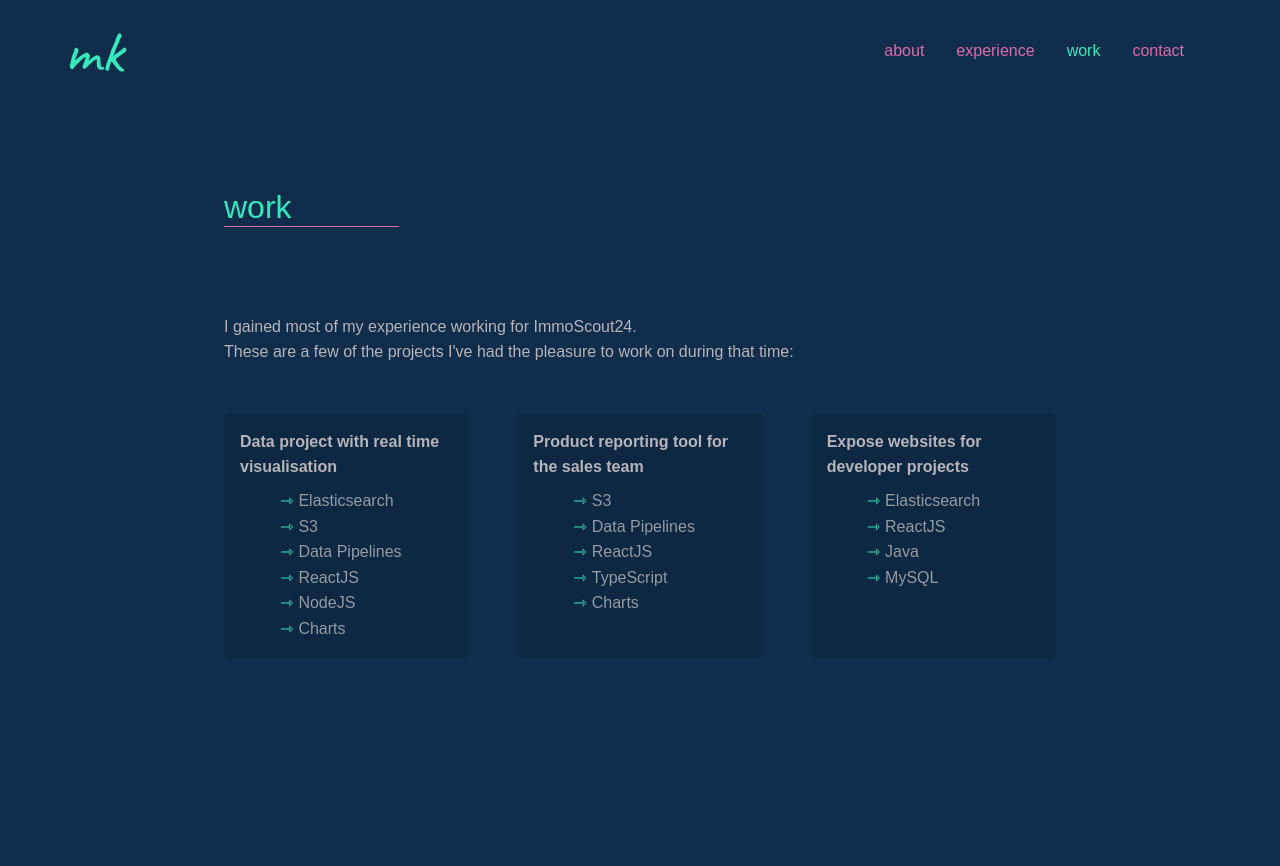
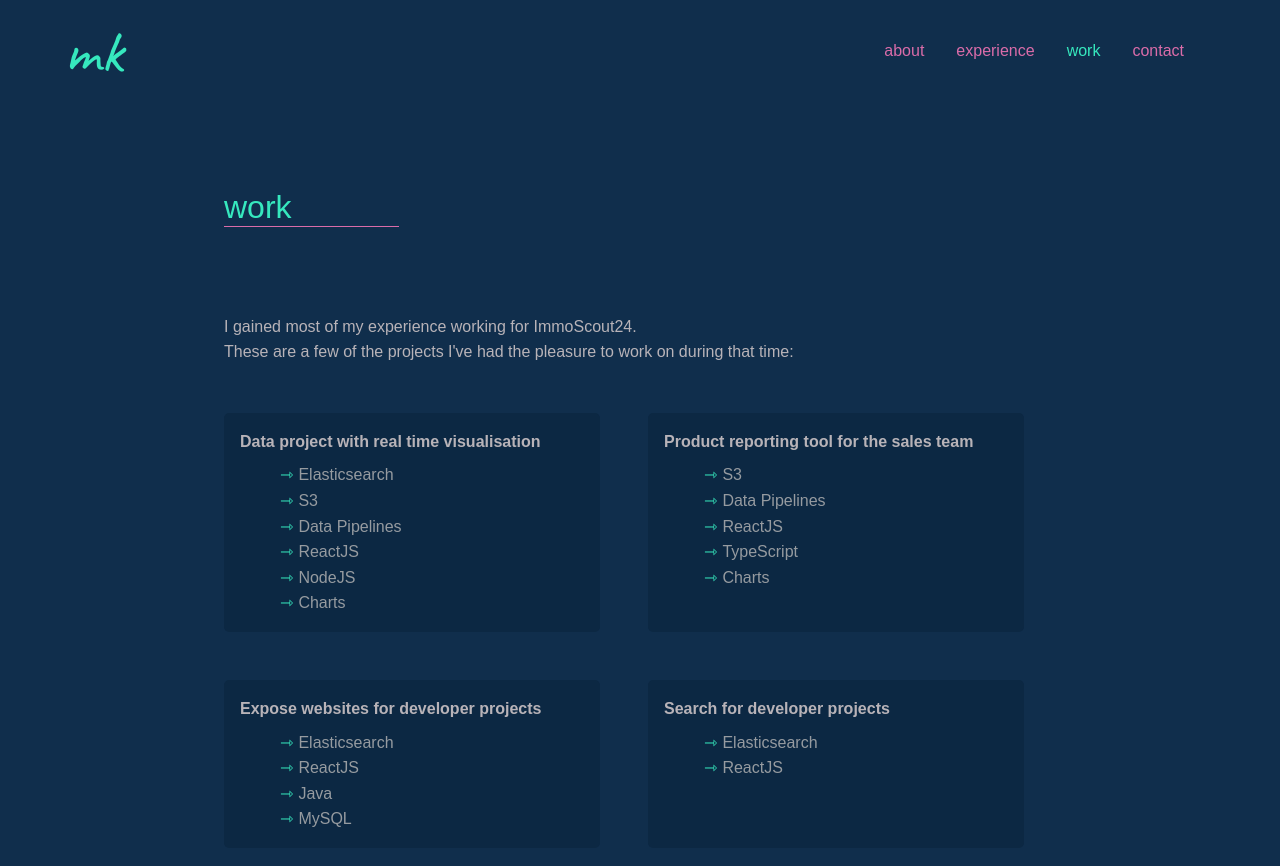
Before and after one commit to mayakrey/home, a Vue app: page /work in a window 1280 px wide. Shown: the top 866 px of the page. Before the commit the page ends 800 px from the top, so only its background shows below. Built offline with nearby package versions, Linux system fonts and the light colour scheme.

Commit message:
Add another tile

```diff
--- a/src/views/WorkView.vue
+++ b/src/views/WorkView.vue
@@ -1,6 +1,6 @@
 <template>
   <h1 class="title">work</h1>
-  <div class="columns">
+  <div class="text-wrapper columns">
     <div>
       <p>I gained most of my experience working for ImmoScout24.</p>
       <p>These are a few of the projects I've had the pleasure to work on during that time:</p>
@@ -35,6 +35,13 @@
           <li>MySQL</li>
         </ul>
       </div>
+        <div>
+        <p>Search for developer projects</p>
+        <ul>
+          <li>Elasticsearch</li>
+          <li>ReactJS</li>
+        </ul>
+      </div>
       </div>
     </div>
   </div>
@@ -44,6 +51,7 @@
   .grid {
     display: flex;
     flex-direction: column;
+    flex-wrap: wrap;
     gap: 3rem;
     margin-top: 3rem;
   }
@@ -81,7 +89,7 @@
   }
 
   .grid div {
-    width: 0;
+    flex: 1 1 30%;
   }
 }
 </style>
```
